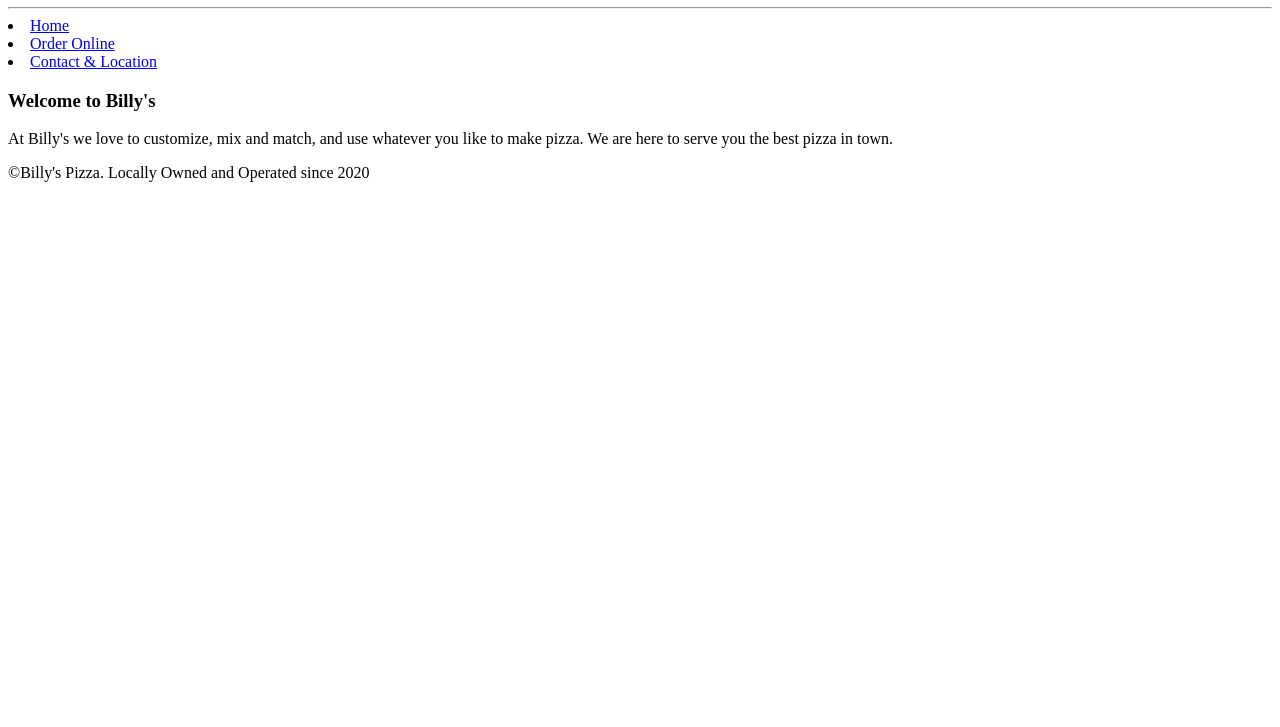
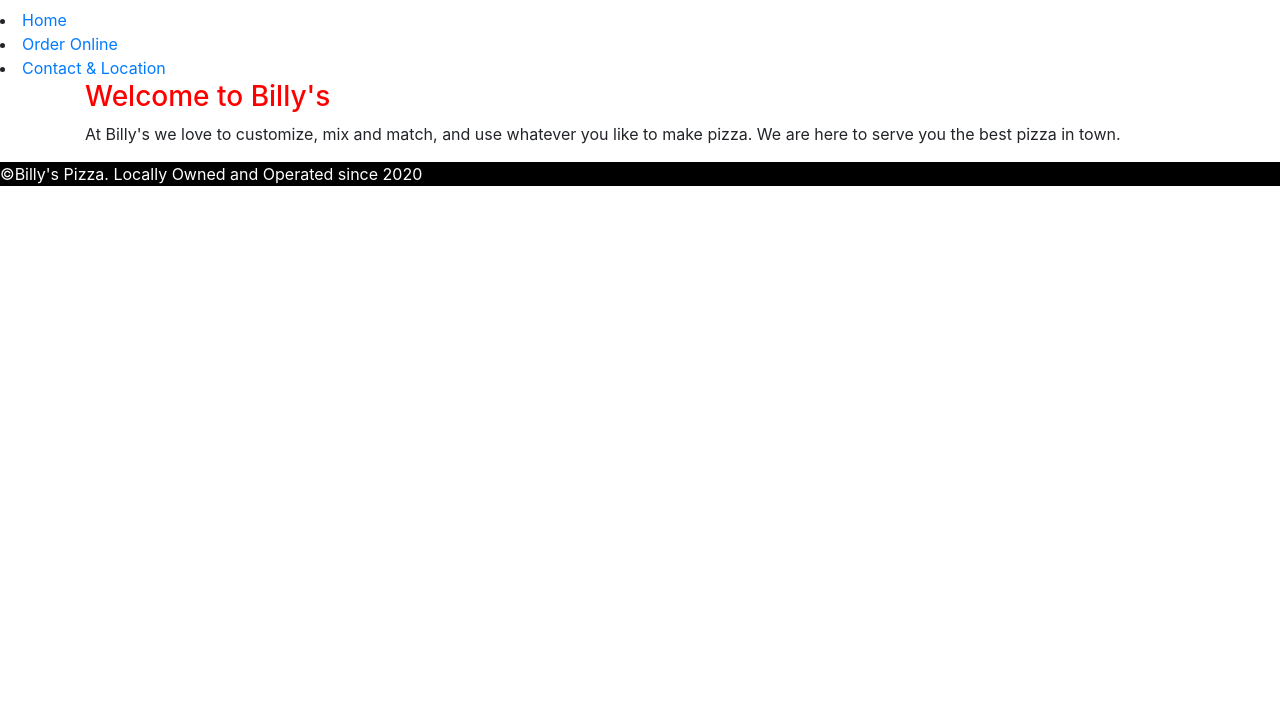
Before and after one commit to burgeaer/billyspizza, a plain HTML site: page contact.html in a window 1280 px wide. Shown: the part 73-800 px from the top of the page. Drawn offline with nearby package versions, Linux system fonts and the light colour scheme.

Commit message:
Adding Css
Adding css to all the pages

```diff
--- a/contact.html
+++ b/contact.html
@@ -1,7 +1,11 @@
 <!DOCTYPE html>
 
 <html>
-<head></head>
+<head>
+    <link rel="stylesheet" href="https://stackpath.bootstrapcdn.com/bootstrap/4.5.0/css/bootstrap.min.css" integrity="sha384-9aIt2nRpC12Uk9gS9baDl411NQApFmC26EwAOH8WgZl5MYYxFfc+NcPb1dKGj7Sk" crossorigin="anonymous">
+    <link rel="stylesheet" href="styles.css"/>
+    <meta name="viewport" content="width=device-width, initial-scale=1, shrink-to-fit=no">
+</head>
 <title>Billy's Pizza</title>
 <body>
   <h1>Billy's Pizza</h1>
```
